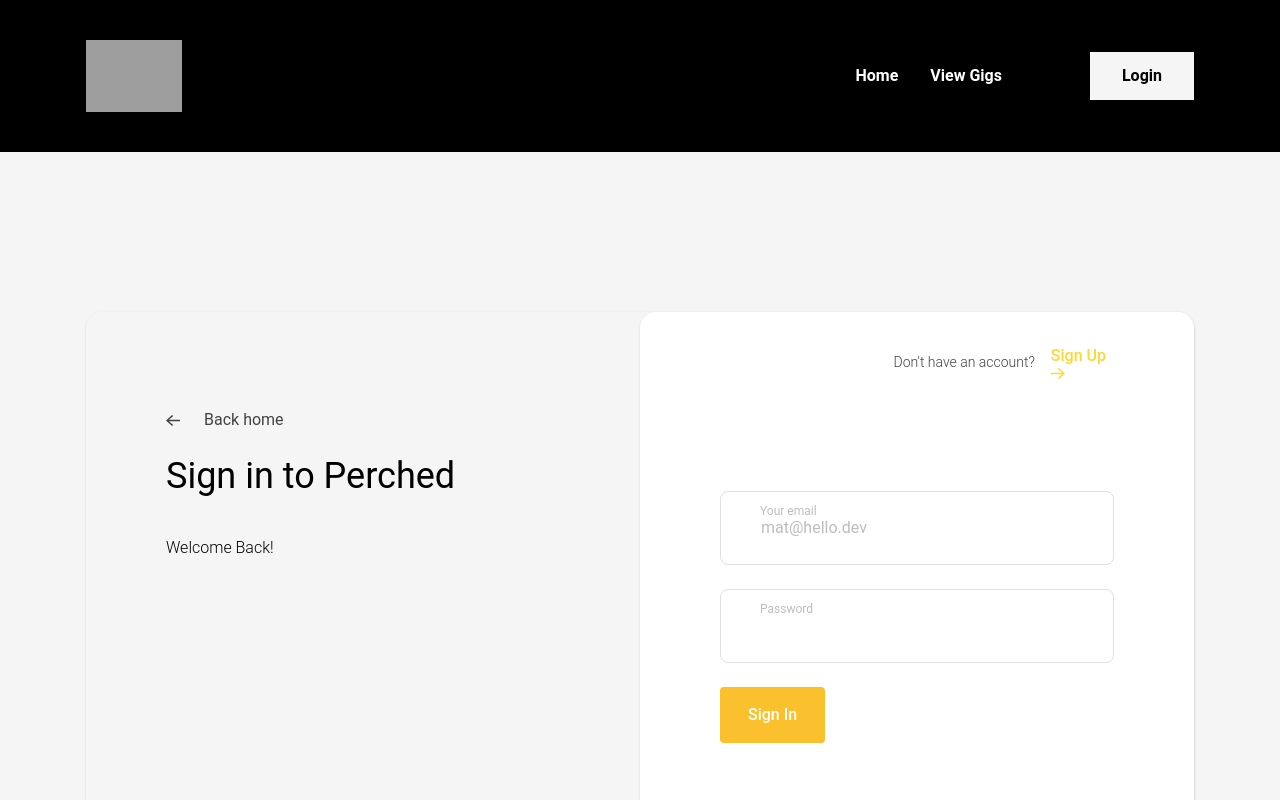
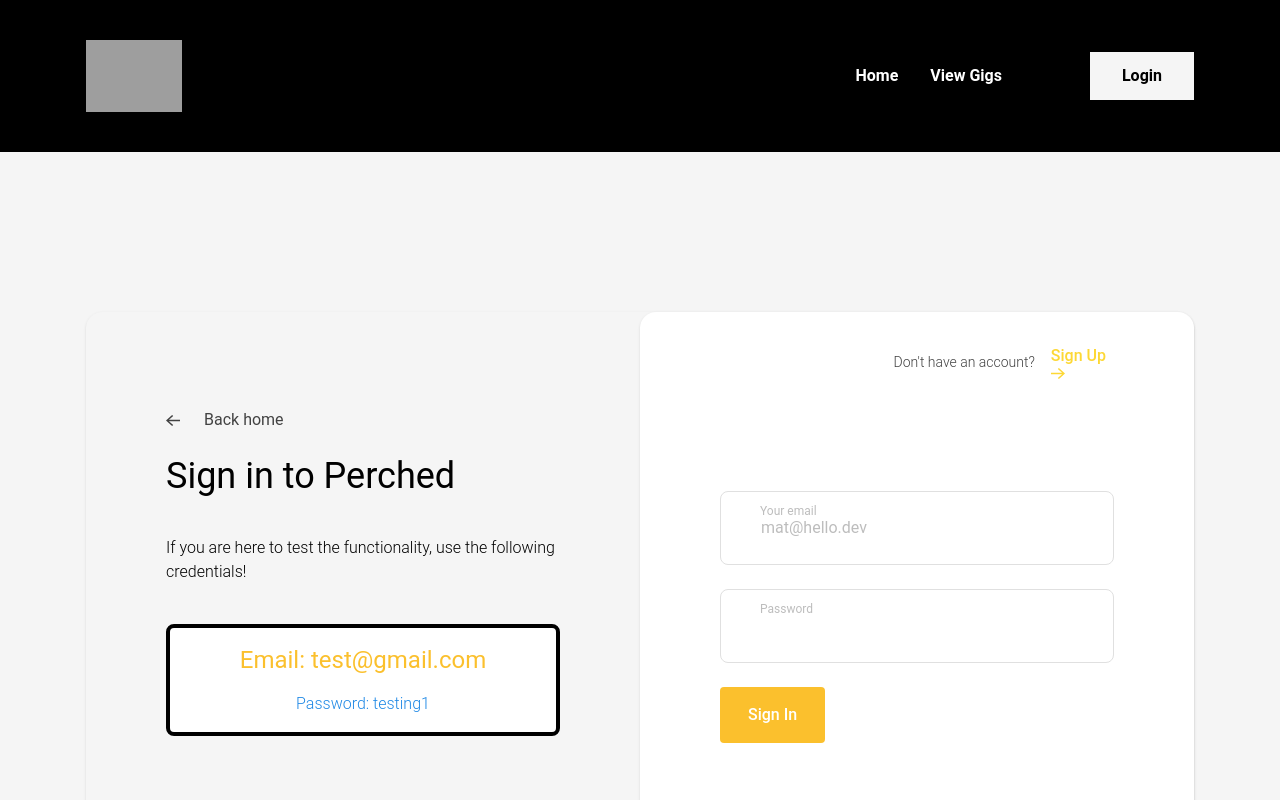
Before and after one commit to kendall-johnson/perched, a React (Vite) app: page /login in a window 1280 px wide. Shown: the top 800 px of the page. Built offline with nearby package versions, Linux system fonts and the light colour scheme; grey boxes are pictures that could not be loaded.

Commit message:
Create Login for Recruiters and Hiring Managers

```diff
--- a/src/components/LoginForm/LoginForm.jsx
+++ b/src/components/LoginForm/LoginForm.jsx
@@ -44,7 +44,11 @@
                   <span className="ml-6">Back home</span>
                 </Link>
                 <h3 className="font-heading text-4xl mb-10">Sign in to Perched</h3>
-                <p className="font-light mb-32 sm:mb-64">Welcome Back!</p>
+                <p className="font-light mb-10">If you are here to test the functionality, use the following credentials!</p>
+                <div className='bg-white rounded-lg border-black border-4  mb-32 sm:mb-64'>
+                <h3 className="flex justify-center my-4 font-heading text-2xl text-yellow-700">Email: test@gmail.com</h3>
+                <h4 className="flex justify-center my-4 font-light text-blue-600">Password: testing1</h4>
+                </div>
                 <div>
                   <div className="inline-flex items-center py-6 px-6 sm:px-8 shadow bg-white rounded-md">
                     <div className="flex-shrink-0 flex items-center -mr-2 justify-center w-12 h-12 bg-green-800 hover:bg-green-900 rounded-full z-10" >
```
